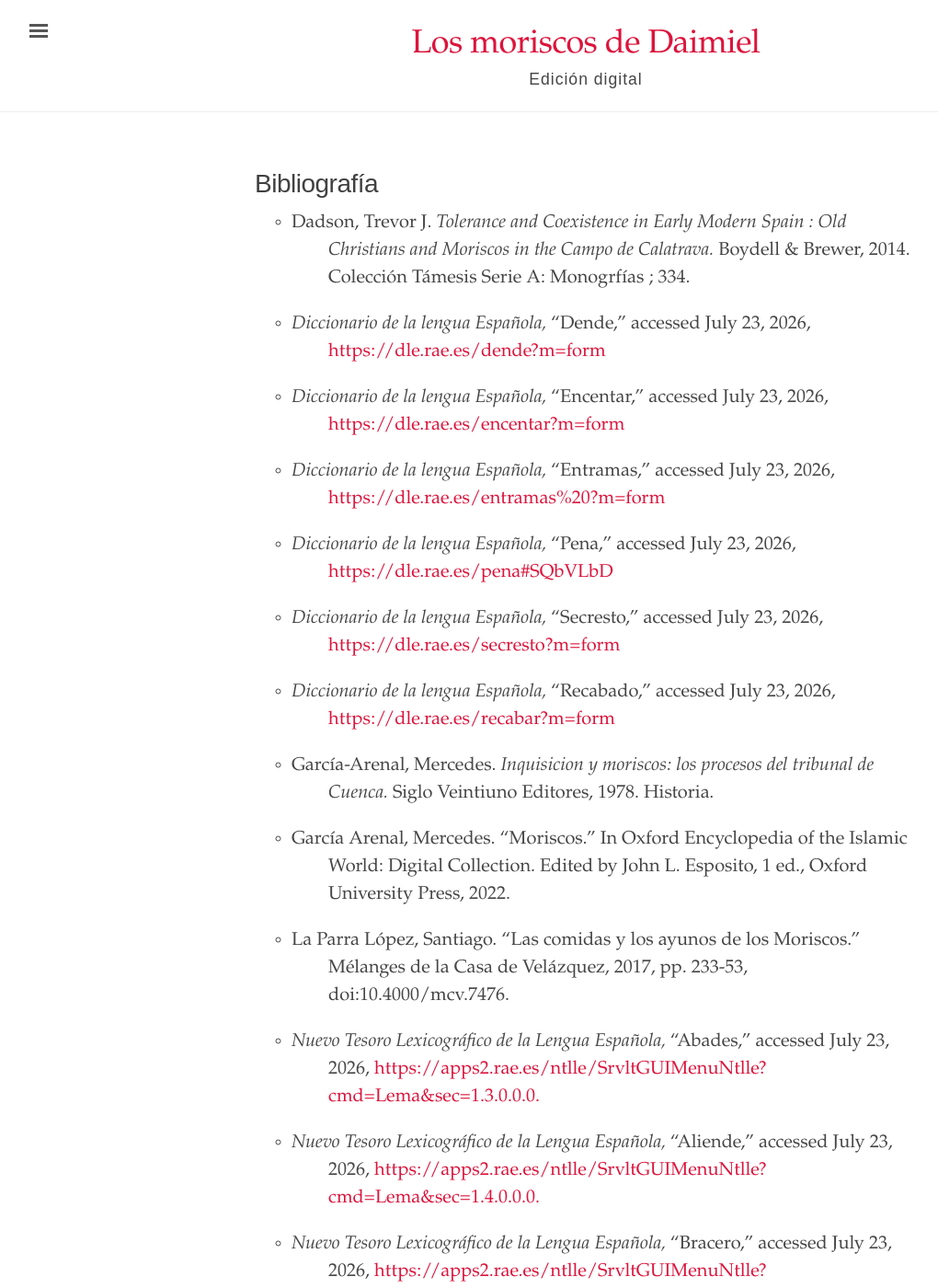
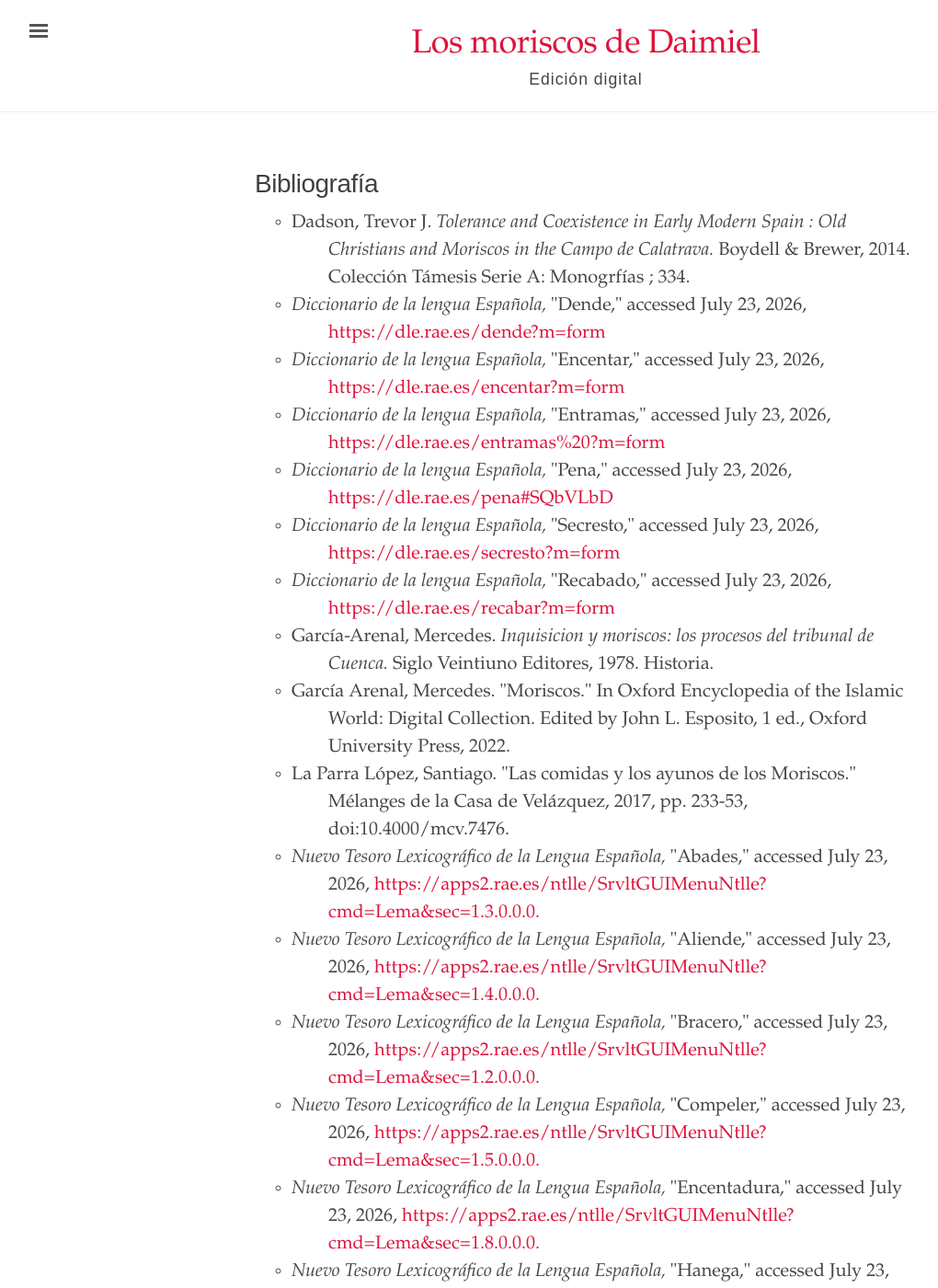
Before and after one commit to digbmc/moriscos-daimel, a Jekyll site: the page built from bibliografia.md, in a window 1280 px wide and 1400 px high. Shown: the whole window at 92% size, without its empty margins (3-1023 px from the left). Built offline with Jekyll 4.4.1, drawn with Linux system fonts in a browser that asks for light colours; some of the changed text lies outside the part shown.

Commit message:
Fixed bibliografia page.

```diff
--- a/bibliografia.md
+++ b/bibliografia.md
@@ -1,46 +1,69 @@
 ---
-layout: bibliografia
+layout: page
 title: Bibliografía
 nav_order: 5
 ---
-
-- Dadson, Trevor J. *Tolerance and Coexistence in Early Modern Spain : Old Christians and Moriscos in the Campo de Calatrava.* Boydell & Brewer, 2014. Colección
-Támesis Serie A: Monogrfías ; 334.
-
-- *Diccionario de la lengua Española,* "Dende," accessed July 23, 2026, [https://dle.rae.es/dende?m=form](https://dle.rae.es/dende?m=form)
-
-- *Diccionario de la lengua Española,* "Encentar," accessed July 23, 2026, [https://dle.rae.es/encentar?m=form](https://dle.rae.es/encentar?m=form)
-
-- *Diccionario de la lengua Española,* "Entramas," accessed July 23, 2026, [https://dle.rae.es/entramas%20?m=form](https://dle.rae.es/entramas%20?m=form)
-
-- *Diccionario de la lengua Española,* "Pena," accessed July 23, 2026, [https://dle.rae.es/pena#SQbVLbD](https://dle.rae.es/pena#SQbVLbD)
-
-- *Diccionario de la lengua Española,* "Secresto," accessed July 23, 2026, [https://dle.rae.es/secresto?m=form](https://dle.rae.es/secresto?m=form)
-
-- *Diccionario de la lengua Española,* "Recabado," accessed July 23, 2026, [https://dle.rae.es/recabar?m=form](https://dle.rae.es/recabar?m=form)
-
-- García-Arenal, Mercedes. *Inquisicion y moriscos: los procesos del tribunal de Cuenca.* Siglo Veintiuno Editores, 1978. Historia.
-
-- García Arenal, Mercedes. "Moriscos." In Oxford Encyclopedia of the Islamic World: Digital Collection. Edited by John L. Esposito, 1 ed., Oxford University Press, 2022.
-
-- La Parra López, Santiago. "Las comidas y los ayunos de los Moriscos." Mélanges de la Casa de Velázquez, 2017, pp. 233-53, doi:10.4000/mcv.7476.
-
-- *Nuevo Tesoro Lexicográfico de la Lengua Española,* "Abades," accessed July 23, 2026, [https://apps2.rae.es/ntlle/SrvltGUIMenuNtlle?cmd=Lema&sec=1.3.0.0.0.](https://apps2.rae.es/ntlle/SrvltGUIMenuNtlle?cmd=Lema&sec=1.3.0.0.0.)
-
-- *Nuevo Tesoro Lexicográfico de la Lengua Española,* "Aliende," accessed July 23, 2026, [https://apps2.rae.es/ntlle/SrvltGUIMenuNtlle?cmd=Lema&sec=1.4.0.0.0.](https://apps2.rae.es/ntlle/SrvltGUIMenuNtlle?cmd=Lema&sec=1.4.0.0.0.)
-
-- *Nuevo Tesoro Lexicográfico de la Lengua Española,* "Bracero," accessed July 23, 2026, [https://apps2.rae.es/ntlle/SrvltGUIMenuNtlle?cmd=Lema&sec=1.2.0.0.0.](https://apps2.rae.es/ntlle/SrvltGUIMenuNtlle?cmd=Lema&sec=1.2.0.0.0.)
-
-- *Nuevo Tesoro Lexicográfico de la Lengua Española,* "Compeler," accessed July 23, 2026, [https://apps2.rae.es/ntlle/SrvltGUIMenuNtlle?cmd=Lema&sec=1.5.0.0.0.](https://apps2.rae.es/ntlle/SrvltGUIMenuNtlle?cmd=Lema&sec=1.5.0.0.0.)
-
-- *Nuevo Tesoro Lexicográfico de la Lengua Española,* "Encentadura," accessed July 23, 2026, [https://apps2.rae.es/ntlle/SrvltGUIMenuNtlle?cmd=Lema&sec=1.8.0.0.0.](https://apps2.rae.es/ntlle/SrvltGUIMenuNtlle?cmd=Lema&sec=1.8.0.0.0.)
-
-- *Nuevo Tesoro Lexicográfico de la Lengua Española,* "Hanega," accessed July 23, 2026, [https://apps2.rae.es/ntlle/SrvltGUIMenuNtlle?cmd=Lema&sec=1.9.0.0.0.](https://apps2.rae.es/ntlle/SrvltGUIMenuNtlle?cmd=Lema&sec=1.9.0.0.0.)
-
-- *Nuevo Tesoro Lexicográfico de la Lengua Española,* "Ogaño," accessed July 23, 2026, [https://apps2.rae.es/ntlle/SrvltGUIMenuNtlle?cmd=Lema&sec=1.1.0.0.0.](https://apps2.rae.es/ntlle/SrvltGUIMenuNtlle?cmd=Lema&sec=1.1.0.0.0.)
-
-- *Nuevo Tesoro Lexicográfico de la Lengua Española,* "So," accessed July 23, 2026, [https://apps2.rae.es/ntlle/SrvltGUIMenuNtlle?cmd=Lema&sec=1.0.0.0.0.](https://apps2.rae.es/ntlle/SrvltGUIMenuNtlle?cmd=Lema&sec=1.0.0.0.0.)
-
-- Perry, Mary Elizabeth. *The Handless Maiden: Moriscos and the Politics of Religion in Early Modern Spain.* Princeton University Press, 2005. Jews, Christians, and Muslims from the Ancient to the Modern World.
-
-- Tapia Sánchez, Serafin de. "1502 en Castilla la vieja: de mudéjares a moriscos." Edad Media. Revista de Historia, no. 17, 2017, pp. 133–56, [https://revistas.uva.es/index.php/edadmedia/article/view/394](https://revistas.uva.es/index.php/edadmedia/article/view/394).
+<div class="hanging-list">
+    <ul>
+        <li>
+            Dadson, Trevor J. <em>Tolerance and Coexistence in Early Modern Spain : Old Christians and Moriscos in the Campo de Calatrava.</em> Boydell & Brewer, 2014. Colección Támesis Serie A: Monogrfías ; 334.
+        </li>
+        <li>
+            <em>Diccionario de la lengua Española,</em> "Dende," accessed July 23, 2026, <a href="https://dle.rae.es/dende?m=form">https://dle.rae.es/dende?m=form</a>
+        </li>
+        <li>
+            <em>Diccionario de la lengua Española,</em> "Encentar," accessed July 23, 2026, <a href="https://dle.rae.es/encentar?m=form">https://dle.rae.es/encentar?m=form</a>
+        </li>
+        <li>
+            <em>Diccionario de la lengua Española,</em> "Entramas," accessed July 23, 2026, <a href="https://dle.rae.es/entramas%20?m=form">https://dle.rae.es/entramas%20?m=form</a>
+        </li>
+        <li>
+            <em>Diccionario de la lengua Española,</em> "Pena," accessed July 23, 2026, <a href="https://dle.rae.es/pena#SQbVLbD">https://dle.rae.es/pena#SQbVLbD</a>
+        </li>
+        <li>
+            <em>Diccionario de la lengua Española,</em> "Secresto," accessed July 23, 2026, <a href="https://dle.rae.es/secresto?m=form">https://dle.rae.es/secresto?m=form</a>
+        </li>
+        <li>
+            <em>Diccionario de la lengua Española,</em> "Recabado," accessed July 23, 2026, <a href="https://dle.rae.es/recabar?m=form">https://dle.rae.es/recabar?m=form</a>
+        </li>
+        <li>
+            García-Arenal, Mercedes. <em>Inquisicion y moriscos: los procesos del tribunal de Cuenca.</em> Siglo Veintiuno Editores, 1978. Historia.
+        </li>
+        <li>
+            García Arenal, Mercedes. "Moriscos." In Oxford Encyclopedia of the Islamic World: Digital Collection. Edited by John L. Esposito, 1 ed., Oxford University Press, 2022.
+        </li>
+        <li>
+            La Parra López, Santiago. "Las comidas y los ayunos de los Moriscos." Mélanges de la Casa de Velázquez, 2017, pp. 233-53, doi:10.4000/mcv.7476.
+        </li>
+        <li>
+            <em>Nuevo Tesoro Lexicográfico de la Lengua Española,</em> "Abades," accessed July 23, 2026, <a href="https://apps2.rae.es/ntlle/SrvltGUIMenuNtlle?cmd=Lema&sec=1.3.0.0.0.">https://apps2.rae.es/ntlle/SrvltGUIMenuNtlle?cmd=Lema&sec=1.3.0.0.0.</a>
+        </li>
+        <li>
+            <em>Nuevo Tesoro Lexicográfico de la Lengua Española,</em> "Aliende," accessed July 23, 2026, <a href="https://apps2.rae.es/ntlle/SrvltGUIMenuNtlle?cmd=Lema&sec=1.4.0.0.0.">https://apps2.rae.es/ntlle/SrvltGUIMenuNtlle?cmd=Lema&sec=1.4.0.0.0.</a>
+        </li>
+        <li>
+            <em>Nuevo Tesoro Lexicográfico de la Lengua Española,</em> "Bracero," accessed July 23, 2026, <a href="https://apps2.rae.es/ntlle/SrvltGUIMenuNtlle?cmd=Lema&sec=1.2.0.0.0.">https://apps2.rae.es/ntlle/SrvltGUIMenuNtlle?cmd=Lema&sec=1.2.0.0.0.</a>
+        </li>
+        <li>
+            <em>Nuevo Tesoro Lexicográfico de la Lengua Española,</em> "Compeler," accessed July 23, 2026, <a href="https://apps2.rae.es/ntlle/SrvltGUIMenuNtlle?cmd=Lema&sec=1.5.0.0.0.">https://apps2.rae.es/ntlle/SrvltGUIMenuNtlle?cmd=Lema&sec=1.5.0.0.0.</a>
+        </li>
+        <li>
+            <em>Nuevo Tesoro Lexicográfico de la Lengua Española,</em> "Encentadura," accessed July 23, 2026, <a href="https://apps2.rae.es/ntlle/SrvltGUIMenuNtlle?cmd=Lema&sec=1.8.0.0.0.">https://apps2.rae.es/ntlle/SrvltGUIMenuNtlle?cmd=Lema&sec=1.8.0.0.0.</a>
+        </li>
+        <li>
+            <em>Nuevo Tesoro Lexicográfico de la Lengua Española,</em> "Hanega," accessed July 23, 2026, <a href="https://apps2.rae.es/ntlle/SrvltGUIMenuNtlle?cmd=Lema&sec=1.9.0.0.0.">https://apps2.rae.es/ntlle/SrvltGUIMenuNtlle?cmd=Lema&sec=1.9.0.0.0.</a>
+        </li>
+        <li>
+            <em>Nuevo Tesoro Lexicográfico de la Lengua Española,</em> "Ogaño," accessed July 23, 2026, <a href="https://apps2.rae.es/ntlle/SrvltGUIMenuNtlle?cmd=Lema&sec=1.1.0.0.0.">https://apps2.rae.es/ntlle/SrvltGUIMenuNtlle?cmd=Lema&sec=1.1.0.0.0.</a>
+        </li>
+        <li>
+            <em>Nuevo Tesoro Lexicográfico de la Lengua Española,</em> "So," accessed July 23, 2026, <a href="https://apps2.rae.es/ntlle/SrvltGUIMenuNtlle?cmd=Lema&sec=1.0.0.0.0.">https://apps2.rae.es/ntlle/SrvltGUIMenuNtlle?cmd=Lema&sec=1.0.0.0.0.</a>
+        </li>
+        <li>
+            Perry, Mary Elizabeth. <em>The Handless Maiden: Moriscos and the Politics of Religion in Early Modern Spain.</em> Princeton University Press, 2005. Jews, Christians, and Muslims from the Ancient to the Modern World.
+        </li>
+        <li>
+            Tapia Sánchez, Serafin de. "1502 en Castilla la vieja: de mudéjares a moriscos." Edad Media. Revista de Historia, no. 17, 2017, pp. 133–56, <a href="https://revistas.uva.es/index.php/edadmedia/article/view/394">https://revistas.uva.es/index.php/edadmedia/article/view/394</a>.
+        </li>
+    </ul>
+</div>
```
